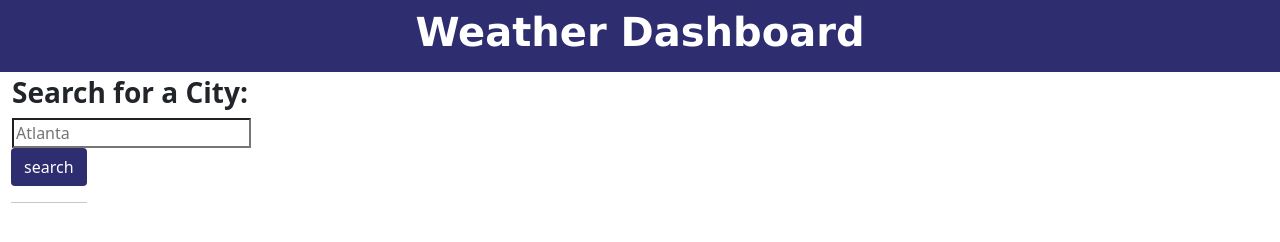
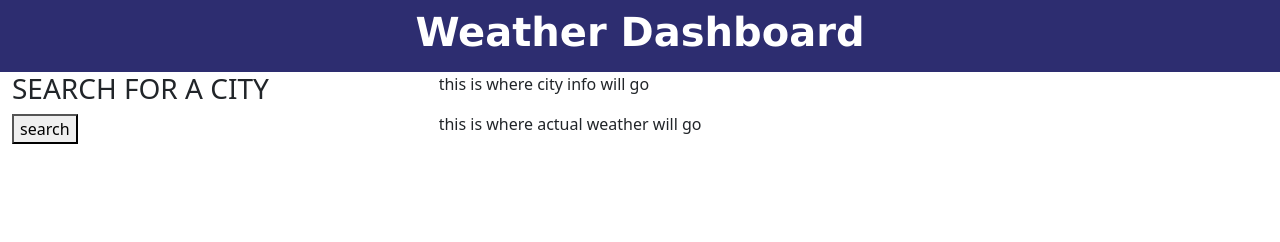
Before and after one commit to Jdiaz240/weatherDashboard_JD, a plain HTML site: page index.html in a window 1280 px wide. Drawn offline with nearby package versions, Linux system fonts and the light colour scheme.

Commit message:
created columns and rows where search panel and weather information will be directed.

```diff
--- a/index.html
+++ b/index.html
@@ -4,7 +4,8 @@
     <meta charset="UTF-8">
     <meta http-equiv="X-UA-Compatible" content="IE=edge">
     <meta name="viewport" content="width=device-width, initial-scale=1.0">
-    <link href="https://cdn.jsdelivr.net/npm/bootstrap@5.1.3/dist/css/bootstrap.min.css" rel="stylesheet" integrity="sha384-1BmE4kWBq78iYhFldvKuhfTAU6auU8tT94WrHftjDbrCEXSU1oBoqyl2QvZ6jIW3" crossorigin="anonymous">
+    <link href="https://cdn.jsdelivr.net/npm/bootstrap@5.1.3/dist/css/bootstrap.min.css" rel="stylesheet"
+    integrity="sha384-1BmE4kWBq78iYhFldvKuhfTAU6auU8tT94WrHftjDbrCEXSU1oBoqyl2QvZ6jIW3" crossorigin="anonymous">
     <title>Weather Dashboard</title>
 </head>
 
@@ -12,7 +13,7 @@
     <header class="container-fluid text-center text-white p-2 weather-header" style="background-color: rgb(45,45,112);">
         <h1 style="font-family: Verdana, Geneva, Tahoma, sans-serif; font-weight: bolder;">Weather Dashboard</h1>
     </header>
-    <div class="container-fluid" style="max-width: 1400px">
+    <!-- <div class="container-fluid" style="max-width: 1400px">
         <div class="row">
             <aside class="col-lg-3 pb-3">
                 <h2 id="form-heading" class="mt-1 h3 form-label" style="font-weight: bolder;">
@@ -55,7 +56,20 @@
                 ></section>
             </div>
         </div>
+    </div> -->
+   <div class="container-fluid">
+       <div class="row">
+        <div class="col-4"><h3>SEARCH FOR A CITY</h3>
+        <button id="search">search</button>
+
+        </div>
+
+        <div class="col-8"><div class="row"><P>this is where city info will go</P></div>
+        <div class="row"><p>this is where actual weather will go</p></div>
     </div>
+       </div>
+
+   </div>
     <script
     src="https://cdnjs.cloudflare.com/ajax/libs/dayjs/1.10.4/dayjs.min.js"
     integrity="sha512-0fcCRl828lBlrSCa8QJY51mtNqTcHxabaXVLPgw/jPA5Nutujh6CbTdDgRzl9aSPYW/uuE7c4SffFUQFBAy6lg=="
```
